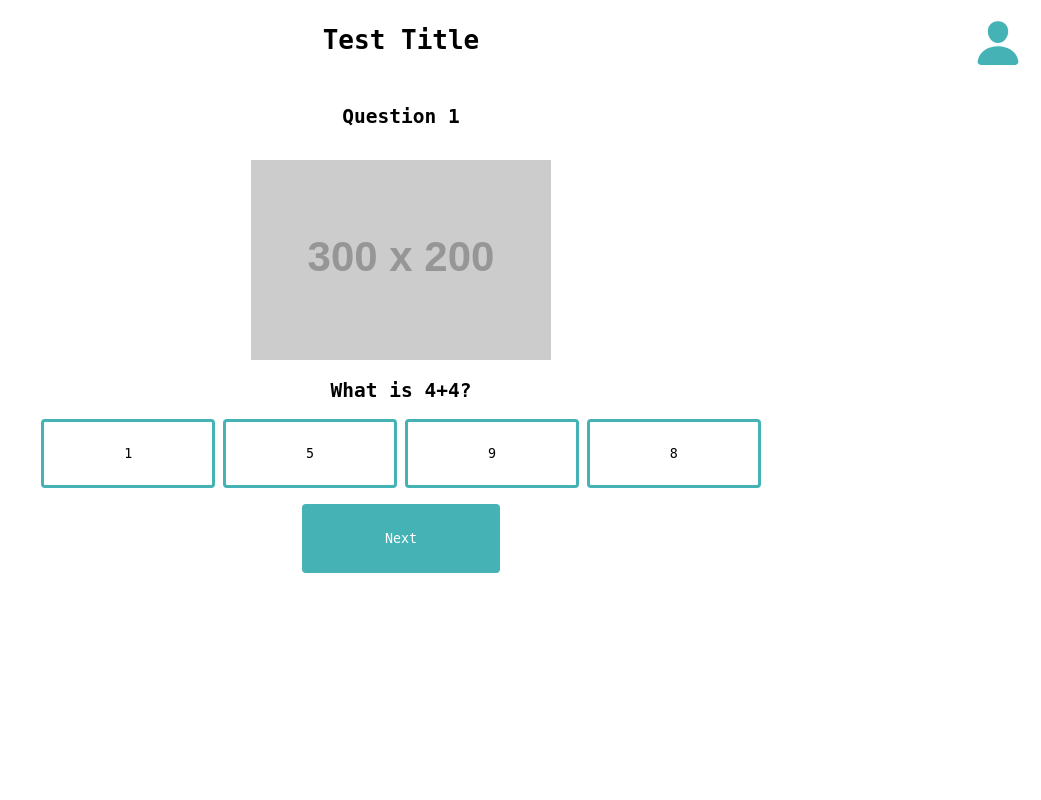
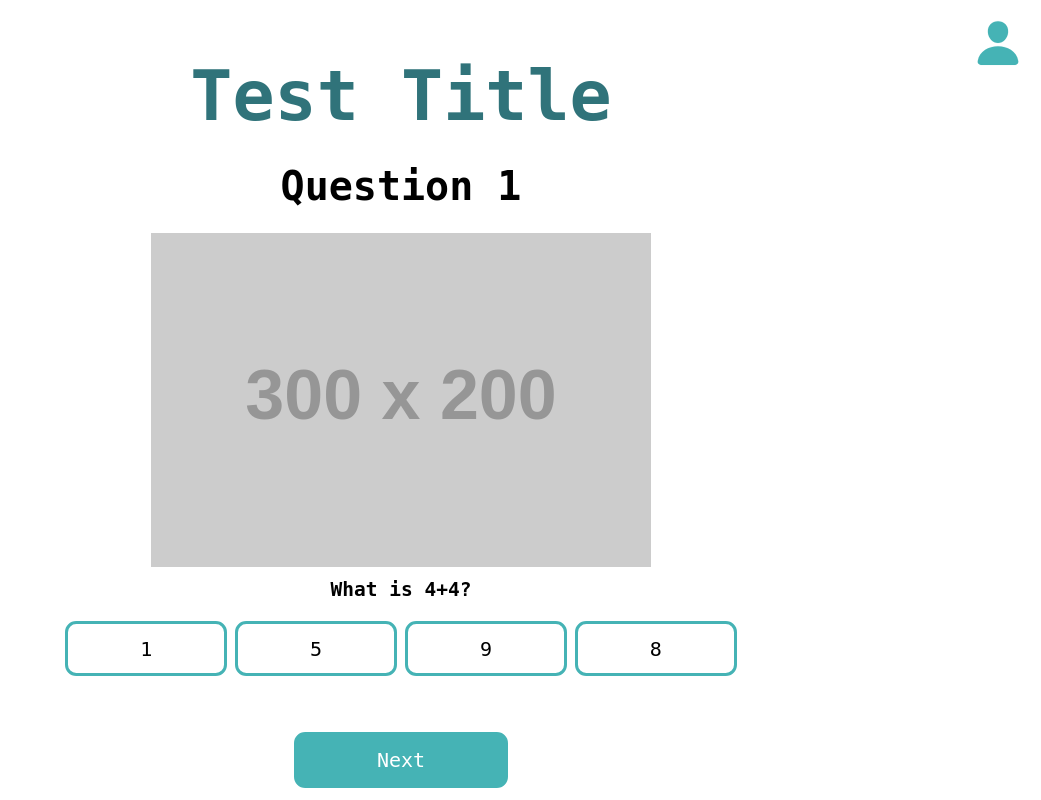
Before and after one commit to CallumFirth36/CS22002_Group_Project, a Flask app: page / in a window 1280 px wide. Shown: the whole page, without its empty margins (239-1280 px from the left). Run offline with Flask 3, Linux system fonts and the light colour scheme; data comes from the database, SQL or seed files in the repository; grey boxes labelled with a size stand in for pictures from a placeholder-image service; some libraries are stand-ins or nearby versions.

Commit message:
Updated playQuiz.css

```diff
--- a/backend/static/css/playQuiz.css
+++ b/backend/static/css/playQuiz.css
@@ -18,16 +18,18 @@
     gap: 80px;                 /* spacing between buttons */
     width: auto;               /* shrink container to fit buttons */
     margin: 0 auto;
+    margin-top: 40px;
 }
 
 .quiz_nav button {
     background-color: #45b3b5;
     outline: none;
-    padding: 1.5rem 5rem;
-    border-radius: 0.25rem;
+    padding: 0.8rem 5rem;
+    border-radius: 0.70rem;
     border: 3px solid #45b3b5;
     color: white;
     font-family: monospace;
+    font-size: 20px;
 }
 
 .quiz_nav button:hover {
@@ -37,11 +39,12 @@
 .answer_btn {
     background-color: #ffffff;
     outline: none;
-    padding: 1.5rem 5rem;
-    border-radius: 0.25rem;
+    padding: 0.8rem 4.5rem;
+    border-radius: 0.70rem;
     border: 3px solid #45b3b5;
     color: rgb(0, 0, 0);
     font-family: monospace;
+    font-size: 20px;
 }
 
 .answer_btn:hover {
@@ -65,3 +68,35 @@ ion-icon:hover {
     color: #30737a;
 
 }
+
+.quiz_title {
+    font-size: 70px;
+    color: #30737a;
+    margin-bottom: 0px;
+
+}
+
+.quiz_question_num {
+    font-size: 40px;
+    margin-top: 10px;
+    margin-bottom: 0px;
+}
+
+.quiz_image {
+    width: 100%;
+    max-width:500px;     /* control how wide the image can get */
+    height: 350px;        /* fixed display height */
+    object-fit: contain;    /* crop edges but keep aspect ratio */
+    border-radius: 8px;
+}
+
+.quiz_question {
+    max-width: 600px;      /* controls when the line wraps */
+    margin: 0 auto;        /* centres the text block */
+    text-align: center;    /* optional */
+    overflow-wrap: break-word;
+}
+
+.quiz_answers {
+    margin-top: 20px;
+}
--- a/backend/static/js/components/quizCard.js
+++ b/backend/static/js/components/quizCard.js
@@ -14,7 +14,7 @@ export function QuizCard(data, onAnswerSelect, selectedAnswer) {
     card.classList.add("quiz-card")
 
     card.innerHTML =`
-        <img src="${image}" class="quiz_image"/>
+        <img class="quiz_image" src="${image}" class="quiz_image"/>
 
         <h2 class="quiz_question">${question}</h2>
 
--- a/backend/static/js/pages/playQuiz.js
+++ b/backend/static/js/pages/playQuiz.js
@@ -70,10 +70,12 @@ export function PlayQuizPage() {
         app.innerHTML = `<ion-icon name="person"></ion-icon>`;
 
         const title = document.createElement("h1");
+        title.classList.add("quiz_title")
         title.textContent = quiz.title;
         app.appendChild(title);
 
         const question = document.createElement("h2");
+        question.classList.add("quiz_question_num")
         question.textContent = `Question ${current + 1}`;
         app.appendChild(question);
 
```
